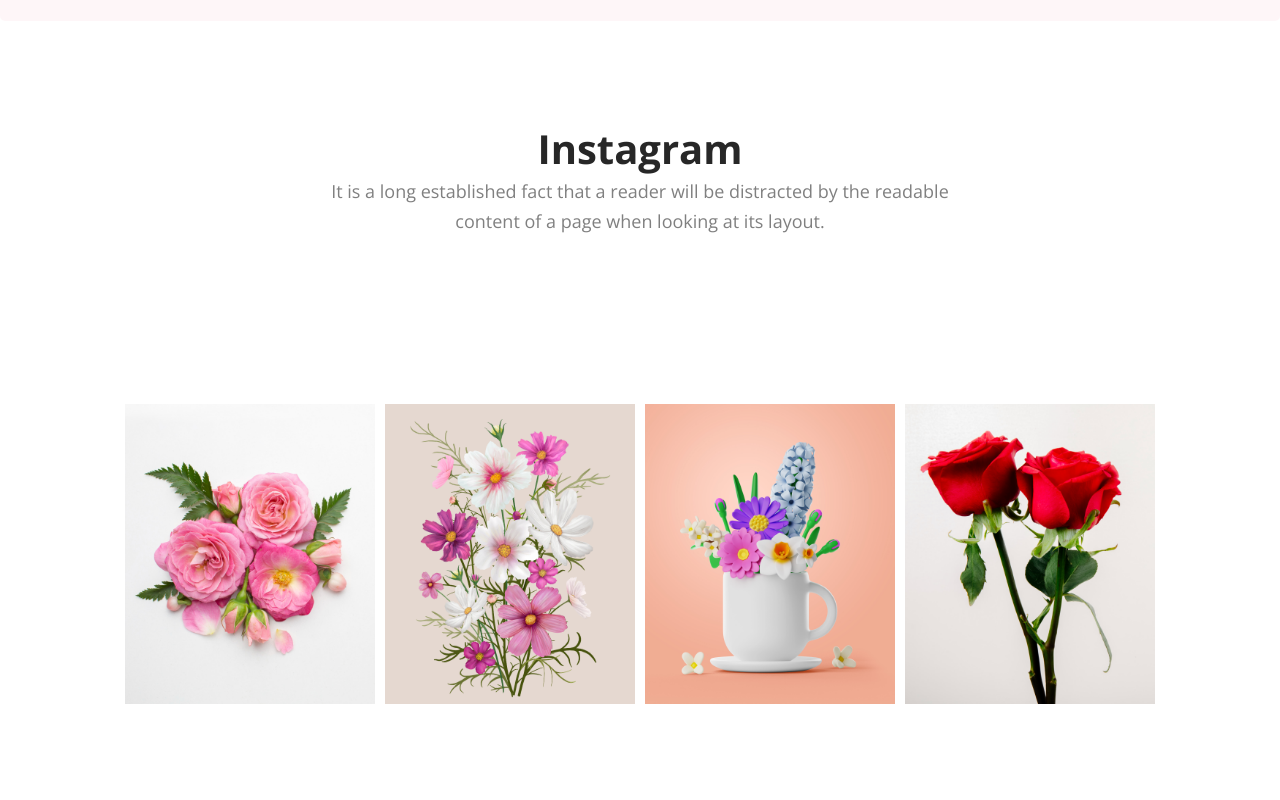
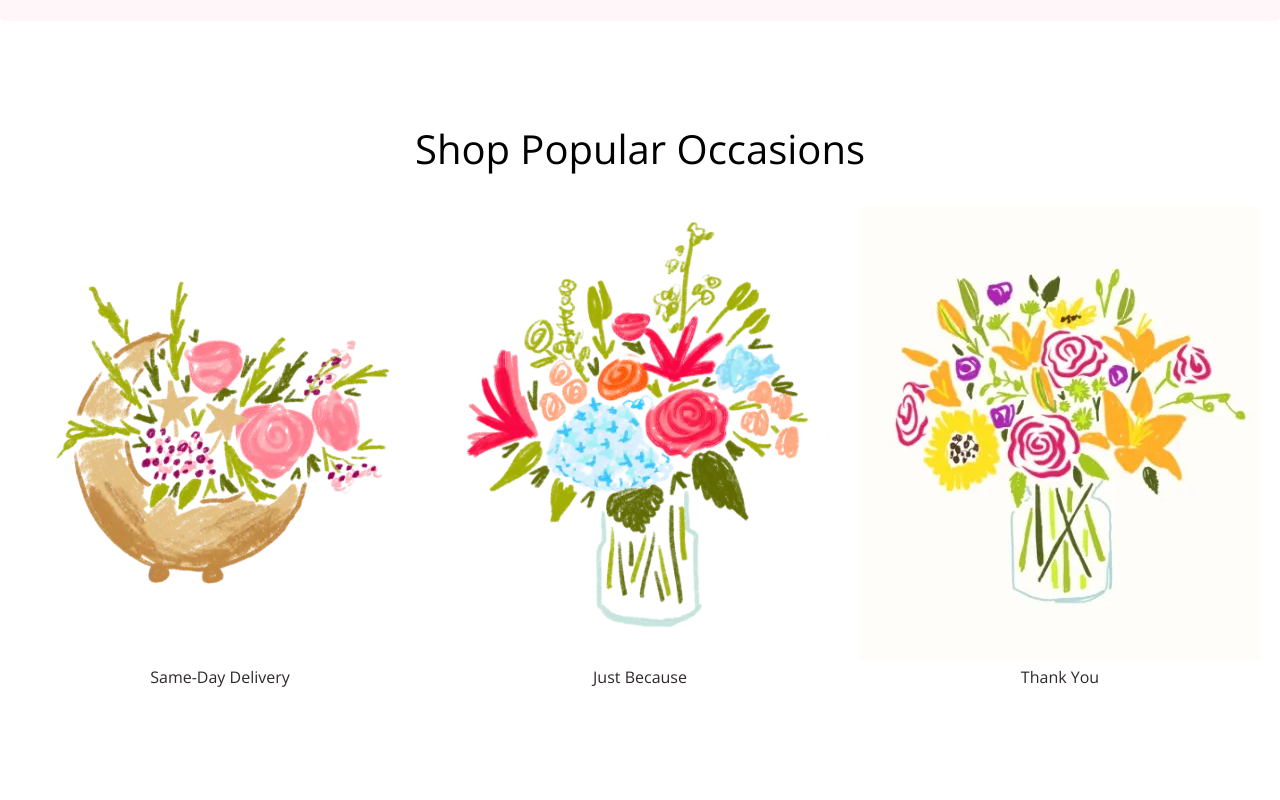
Before and after one commit to naymhossen/flower-asignment, a plain HTML site: page index.html in a window 1280 px wide. Shown: the part 2620-3420 px from the top of the page. Drawn offline with nearby package versions, Linux system fonts and the light colour scheme.

Commit message:
added the main sectin on h1 tag and populer-item-container div

```diff
--- a/index.html
+++ b/index.html
@@ -7,6 +7,8 @@
     <link rel="preconnect" href="https://fonts.googleapis.com">
 <link rel="preconnect" href="https://fonts.gstatic.com" crossorigin>
 <link href="https://fonts.googleapis.com/css2?family=Open+Sans:wght@400;700&display=swap" rel="stylesheet">
+
+<link rel="icon" type="image/x-icon" href="/Flower Asset/favicon.ico">
 
     <link rel="stylesheet" href="style.css">
 </head>
@@ -98,6 +100,25 @@
         </div>
     </div>
 
+          <!-- Shop Popular Occasions -->
+
+
+         <h1 class="shop-populer">Shop Popular Occasions</h1>
+          <div class="populer-item-container">
+            <div class="item1">
+                <img src="./new/Same-Day Delivery.webp" alt="">
+                <h5 class="item-title">Same-Day Delivery</h5>
+            </div>
+            <div class="item1">
+                <img src="./new/Sympathy.webp" alt="">
+                <h5 class="item-title">Just Because</h5>
+            </div>
+            <div class="item1">
+                <img src="./new/Thank You.webp" alt="">
+                <h5 class="item-title">Thank You</h5>
+            </div>
+          </div>
+
     <div class="instagram">
         <h1 class="social-name">Instagram</h1>
         <p class="insta-details">
--- a/style.css
+++ b/style.css
@@ -283,3 +283,34 @@
     text-align: center;
     margin-top: 0px;
 }
+/* <!-- Shop Popular Occasions --> */
+
+.shop-populer{
+    margin-top: 100px;
+    color: black;
+    text-align: center;
+    align-items: center;
+    font-weight: 400;
+    font-size: 40px;
+}
+.populer-item-container{
+    display: flex;
+    align-items: center;
+    justify-content: center;
+    text-align: center;
+    gap: 20px;
+    border-radius: 5px;
+    padding: 30px 30px;
+}
+.item1{
+    width: 400px;
+    height: 550px;
+    /* box-shadow: 4px 8px 4px gray; */
+
+}
+.item-title{
+    text-align: center;
+    font-size: 16px;
+    font-weight: 500;
+    color: rgb(48, 40, 40);
+}
```
Also changed, not shown: Flower Asset/favicon.ico (added), new/FTD_CategoryTile_Product_Merx_SympathyHP.webp (added), new/Same-Day Delivery.webp (added), new/Sympathy.webp (added), new/Thank You.webp (added).
